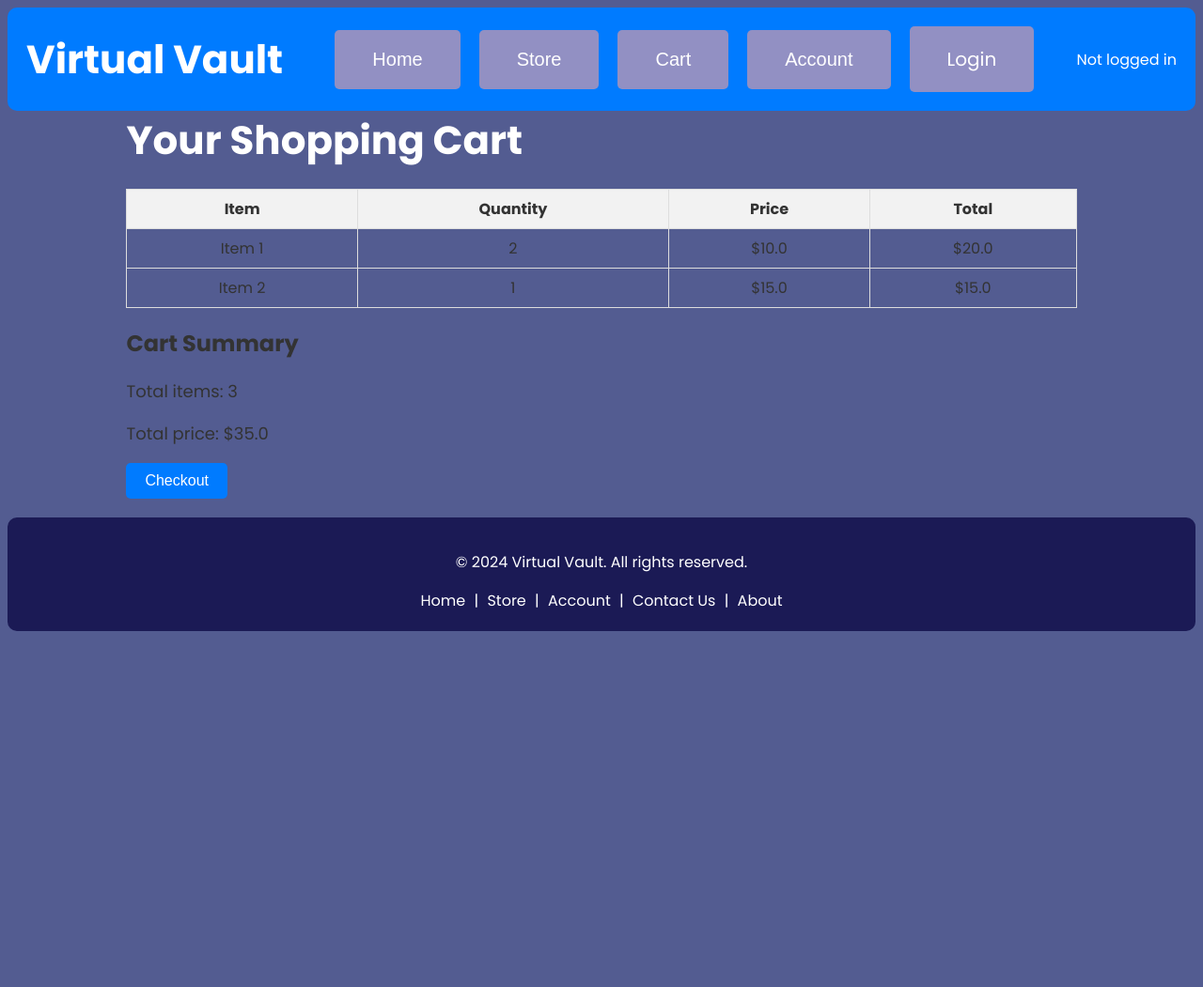
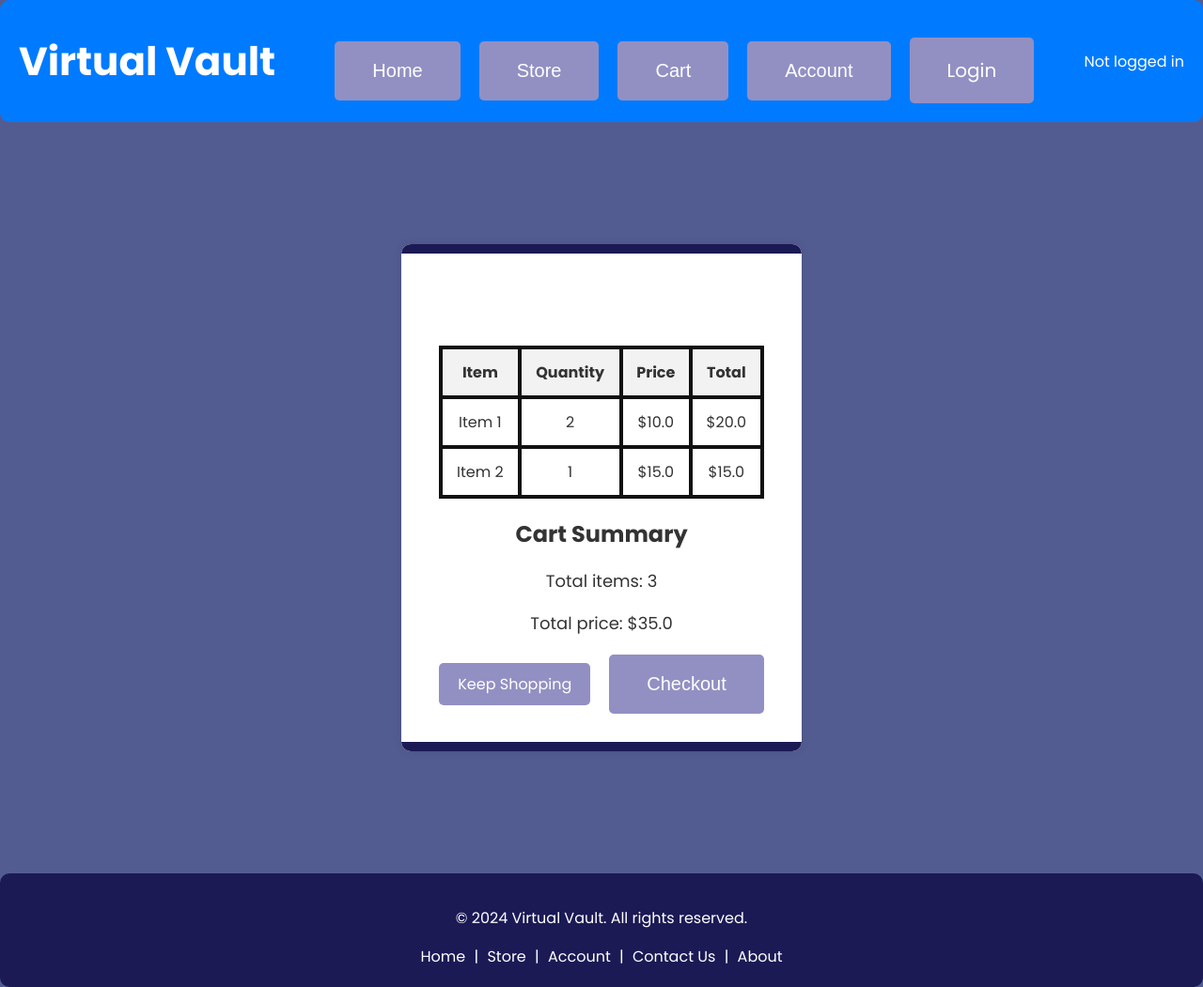
Before and after one commit to d3rpp-dev/bse202, a Flask app: page /cart in a window 1280 px wide. Shown: the whole page at 94% size. Before the commit the page ends 672 px from the top, so only its background shows below. Run offline with Flask 3, Linux system fonts and the light colour scheme.

Commit message:
cart updated - keep shopping still needs work

```diff
--- a/src/bse202/static/cart.css
+++ b/src/bse202/static/cart.css
@@ -1,31 +1,96 @@
 /* cart.css */
 
-/* Cart Styles */
+/* General styles */
+body {
+    font-family: 'Poppins', sans-serif;
+    background-color: #535c91;
+    color: #333;
+    margin: 0;
+    padding: 0;
+}
+
+.container {
+    display: flex;
+    justify-content: center;
+    align-items: center;
+    height: 100vh;
+}
+
+.cart-wrapper {
+    background-color: #fff;
+    max-width: 800px;
+    padding: 40px;
+    border-radius: 10px;
+    box-shadow: 0px 0px 10px rgba(0, 0, 0, 0.1);
+    position: relative; /* Added position relative */
+}
+
+/* Banner around the edge of the cart box */
+.cart-wrapper::before {
+    content: '';
+    position: absolute;
+    top: 0;
+    left: 0;
+    width: 100%;
+    height: 10px; /* Height of the banner */
+    background-color: #1B1A55; /* Color of the banner */
+    border-radius: 10px 10px 0 0; /* Rounded corners at the top */
+}
+
+.cart-wrapper::after {
+    content: '';
+    position: absolute;
+    bottom: 0;
+    left: 0;
+    width: 100%;
+    height: 10px; /* Height of the banner */
+    background-color: #1B1A55; /* Color of the banner */
+    border-radius: 0 0 10px 10px; /* Rounded corners at the bottom */
+}
+
+.cart-wrapper h1 {
+    font-size: 32px;
+    font-weight: bold;
+    text-align: center;
+    margin-bottom: 20px;
+}
+
+.cart-items {
+    margin-bottom: 20px;
+}
+
 .cart-items table {
     width: 100%;
     border-collapse: collapse;
-    margin: 20px 0;
+    border: 4px solid #111; /* Thick border around the table */
 }
 
 .cart-items th, .cart-items td {
-    border: 1px solid #ddd;
-    padding: 8px;
+    border: 4px solid #111;
+    padding: 12px; /* Increased padding for better spacing */
     text-align: center;
 }
 
 .cart-items th {
     background-color: #f2f2f2;
+    border: 4px solid #111; /* Thick border for the table header */
 }
 
 .cart-summary {
-    margin: 20px 0;
+    text-align: center;
 }
 
 .cart-summary p {
     font-size: 18px;
 }
 
-.cart-summary .btn {
+.button-group {
+    display: flex;
+    justify-content: center;
+    margin-top: 20px;
+}
+
+.btn {
     padding: 10px 20px;
     font-size: 16px;
     background-color: #007bff;
@@ -33,8 +98,27 @@
     border: none;
     border-radius: 5px;
     cursor: pointer;
+    text-decoration: none;
+    transition: background-color 0.3s ease; /* Added transition for hover effect */
 }
 
-.cart-summary .btn:hover {
+.btn:hover {
     background-color: #0056b3;
 }
+
+.btn-secondary {
+    padding: 10px 20px;
+    font-size: 16px;
+    background-color: #9290C3;
+    color: #fff;
+    border: none;
+    border-radius: 5px;
+    cursor: pointer;
+    text-decoration: none;
+    margin-right: 10px;
+    transition: background-color 0.3s ease; /* Added transition for hover effect */
+}
+
+.btn-secondary:hover {
+    background-color: #0056b3;
+}
--- a/src/bse202/templates/views/cart.html
+++ b/src/bse202/templates/views/cart.html
@@ -14,6 +14,7 @@
     {% include 'elements/header.html' %}
 
     <div class="container">
+        <div class="cart-wrapper">
             <h1>Your Shopping Cart</h1>
             <div class="cart-items">
                 {% if cart %}
@@ -45,7 +46,11 @@
                 <h2>Cart Summary</h2>
                 <p>Total items: {{ cart_summary.total_items }}</p>
                 <p>Total price: ${{ cart_summary.total_price }}</p>
+                <div class="button-group">
+                    <a href="{{ url_for('store') }}" class="btn-secondary">Keep Shopping</a>
                     <button class="btn">Checkout</button>
+                </div>
+            </div>
         </div>
     </div>
 
```
Lines whose indentation alone changed are shown as unchanged.
